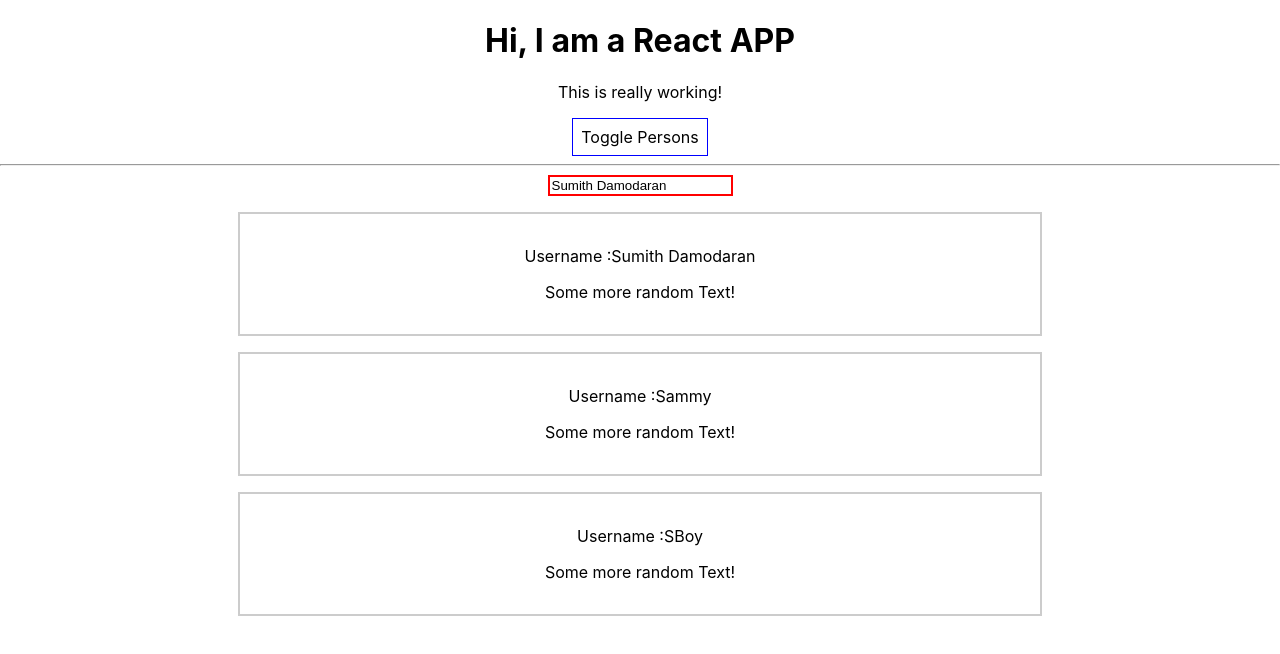
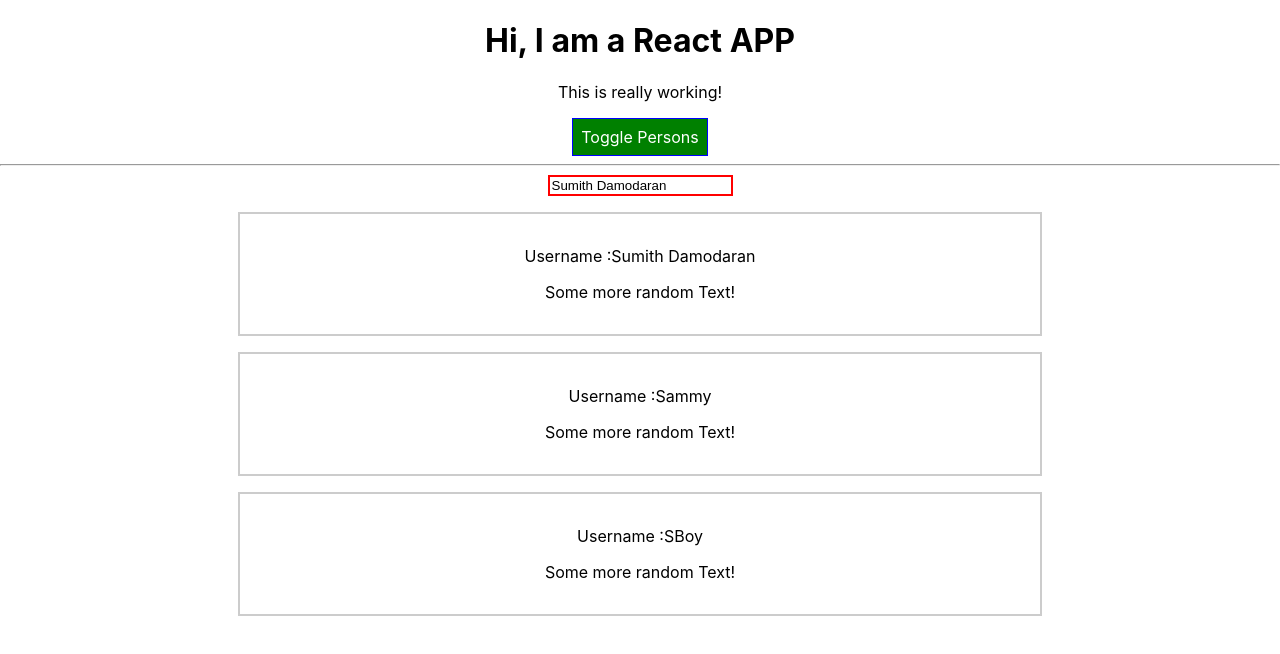
Before and after one commit to sumithpdd/React_The-Complete-Guide, a React (Create React App) app in the folder react-complete-guide/: page / in a window 1280 px wide. Shown: the top 654 px of the page. Built offline with nearby package versions, Linux system fonts and the light colour scheme.

Commit message:
setting styles dynamically

```diff
--- a/react-complete-guide/src/App.js
+++ b/react-complete-guide/src/App.js
@@ -62,7 +62,8 @@ class App extends Component {
   }
   render() {
     const style = {
-      backgroundColor: 'white',
+      backgroundColor: 'green',
+      color: 'white',
       font: 'inherit',
       border: '1px solid blue',
       padding: '8px',
@@ -71,7 +72,6 @@ class App extends Component {
     let persons = null;
     if (this.state.showPersons) {
       persons = (
-
         <div >
           {this.state.persons.map((person, index) => {
             return <Person
@@ -83,12 +83,10 @@ class App extends Component {
               changed={(event) => this.nameChangedHandler(event, person.id)} >
               {person.hobbies}
             </Person>
-
           })}
-
         </div>
-
-      )
+      );
+      style.backgroundColor = 'red';
     }
     return (
       <div className="App">
```
